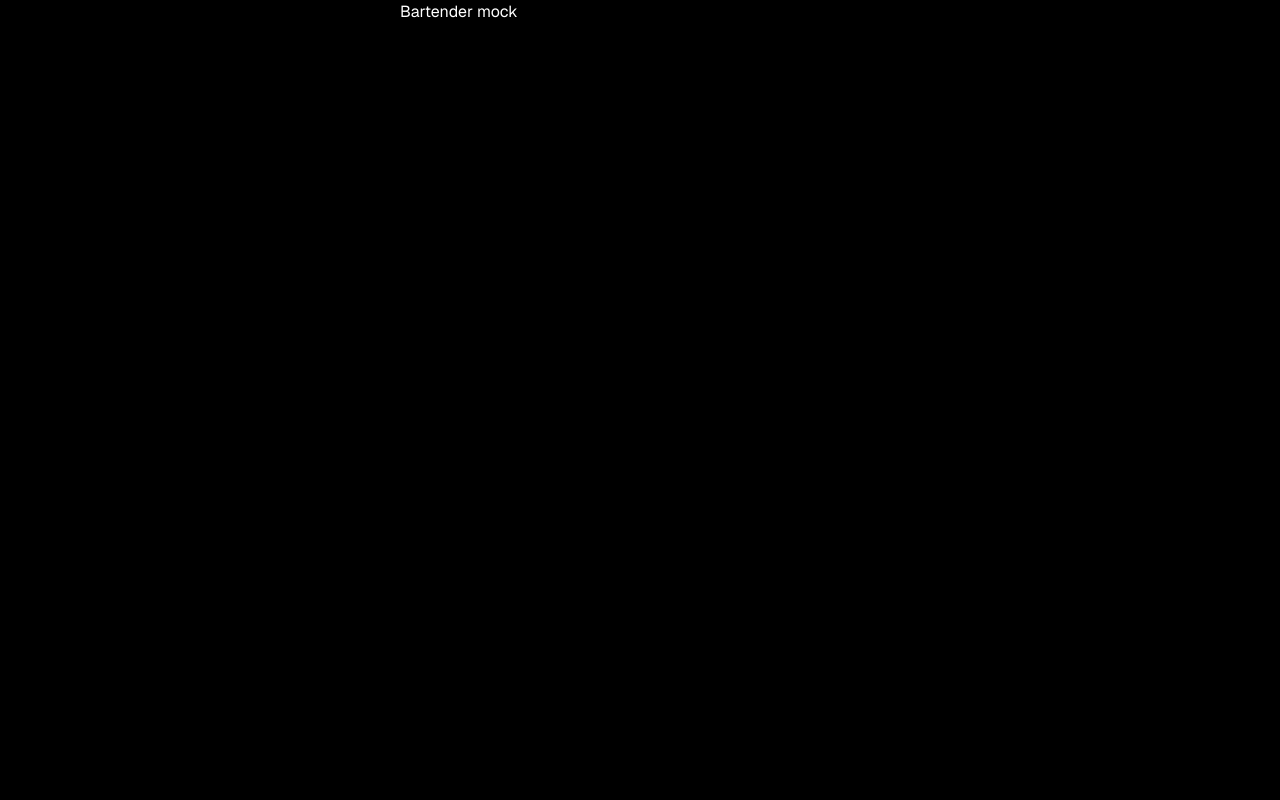
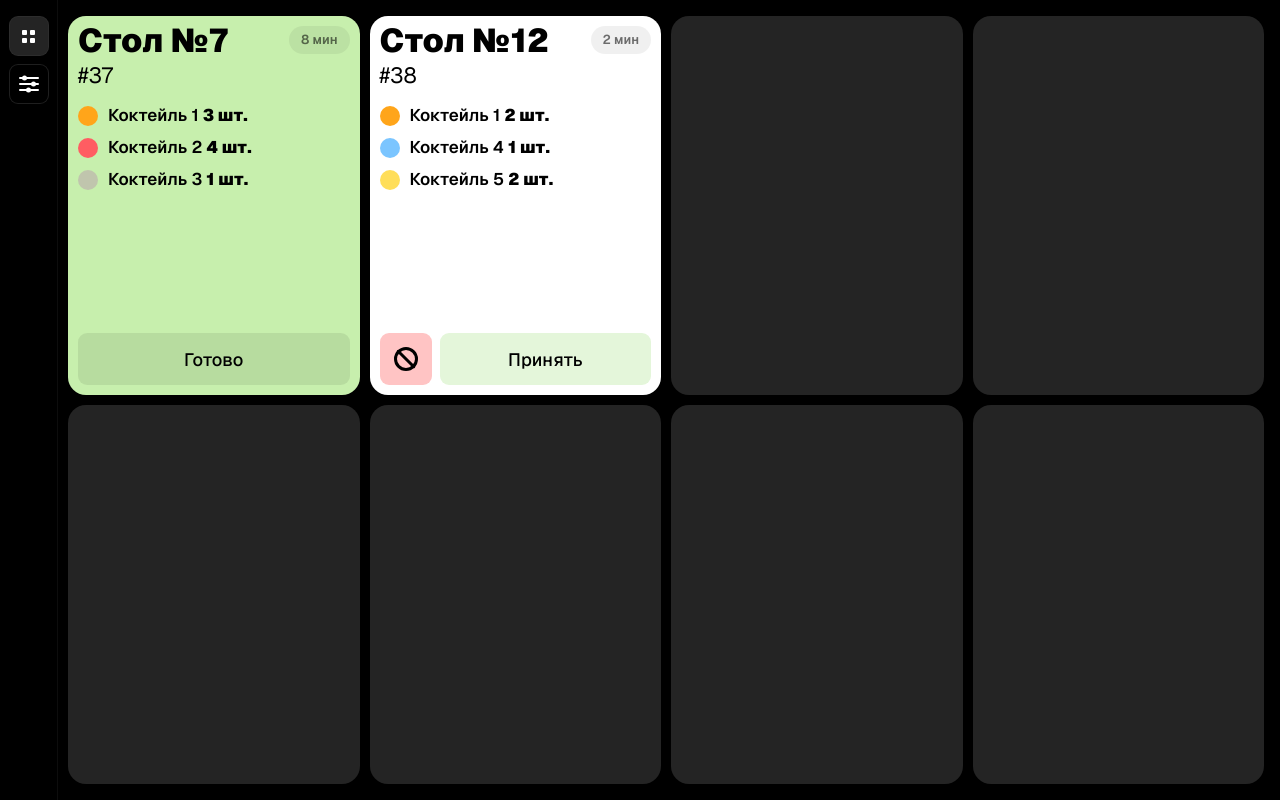
Before and after one commit to baleevskikh/wedbar, a Next.js app: page /bartender/1 in a window 1280 px wide. Built offline with nearby package versions, Linux system fonts and the light colour scheme.

Commit message:
бар офис

```diff
--- /dev/null
+++ b/src/app/bartender/[slug]/components/bartender-shell.tsx
@@ -0,0 +1,59 @@
+"use client";
+
+import Link from "next/link";
+import { usePathname } from "next/navigation";
+
+export function BartenderShell({
+  children,
+  slug,
+}: {
+  children: React.ReactNode;
+  slug: string;
+}) {
+  const pathname = usePathname();
+  const ordersPath = `/bartender/${slug}`;
+  const settingsPath = `/bartender/${slug}/settings`;
+  const isSettings = pathname === settingsPath;
+
+  return (
+    <main className="fixed inset-0 z-50 overflow-hidden bg-black text-black">
+      <aside className="absolute left-0 top-0 z-20 flex h-full w-[58px] flex-col items-center gap-2 border-r border-white/5 bg-black px-2 py-4">
+        <Link
+          aria-label="Панель заказов"
+          className={[
+            "grid size-10 place-items-center rounded-[9px] text-white",
+            isSettings
+              ? "border border-white/12 bg-black"
+              : "bg-[#242424] shadow-[inset_0_0_0_1px_rgba(255,255,255,0.04)]",
+          ].join(" ")}
+          href={ordersPath}
+        >
+          <span className="grid grid-cols-2 gap-[3px]">
+            <span className="size-[5px] rounded-[1px] bg-white" />
+            <span className="size-[5px] rounded-[1px] bg-white" />
+            <span className="size-[5px] rounded-[1px] bg-white" />
+            <span className="size-[5px] rounded-[1px] bg-white" />
+          </span>
+        </Link>
+        <Link
+          aria-label="Настройки"
+          className={[
+            "grid size-10 place-items-center rounded-[9px] text-white",
+            isSettings
+              ? "bg-[#242424] shadow-[inset_0_0_0_1px_rgba(255,255,255,0.04)]"
+              : "border border-white/12 bg-black",
+          ].join(" ")}
+          href={settingsPath}
+        >
+          <span className="flex flex-col gap-[4px]">
+            <span className="h-[2px] w-5 rounded-full bg-white before:block before:size-[5px] before:-translate-y-[1.5px] before:translate-x-[3px] before:rounded-full before:bg-white" />
+            <span className="h-[2px] w-5 rounded-full bg-white before:block before:size-[5px] before:-translate-y-[1.5px] before:translate-x-[12px] before:rounded-full before:bg-white" />
+            <span className="h-[2px] w-5 rounded-full bg-white before:block before:size-[5px] before:-translate-y-[1.5px] before:translate-x-[7px] before:rounded-full before:bg-white" />
+          </span>
+        </Link>
+      </aside>
+
+      <div className="ml-[58px] h-dvh">{children}</div>
+    </main>
+  );
+}
--- /dev/null
+++ b/src/app/bartender/[slug]/layout.tsx
@@ -0,0 +1,13 @@
+import { BartenderShell } from "./components/bartender-shell";
+
+export default async function BartenderLayout({
+  children,
+  params,
+}: {
+  children: React.ReactNode;
+  params: Promise<{ slug: string }>;
+}) {
+  const { slug } = await params;
+
+  return <BartenderShell slug={slug}>{children}</BartenderShell>;
+}
--- a/src/app/bartender/[slug]/page.tsx
+++ b/src/app/bartender/[slug]/page.tsx
@@ -1,3 +1,117 @@
+type OrderItem = {
+  color: string;
+  name: string;
+  qty: number;
+};
+
+type OrderCard = {
+  id: string;
+  table: number;
+  minutesAgo: number;
+  status: "in_progress" | "pending";
+  items: OrderItem[];
+};
+
+const orders: OrderCard[] = [
+  {
+    id: "37",
+    table: 7,
+    minutesAgo: 8,
+    status: "in_progress",
+    items: [
+      { color: "bg-[#ffa51a]", name: "Коктейль 1", qty: 3 },
+      { color: "bg-[#ff5d62]", name: "Коктейль 2", qty: 4 },
+      { color: "bg-[#c0c5ad]", name: "Коктейль 3", qty: 1 },
+    ],
+  },
+  {
+    id: "38",
+    table: 12,
+    minutesAgo: 2,
+    status: "pending",
+    items: [
+      { color: "bg-[#ffa51a]", name: "Коктейль 1", qty: 2 },
+      { color: "bg-[#7bc5ff]", name: "Коктейль 4", qty: 1 },
+      { color: "bg-[#ffde59]", name: "Коктейль 5", qty: 2 },
+    ],
+  },
+];
+
+const slots = Array.from({ length: 8 }, (_, index) => orders[index] ?? null);
+
 export default function BartenderPage() {
-  return <main>Bartender mock</main>;
+  return (
+    <section className="grid h-dvh grid-cols-4 grid-rows-2 gap-[10px] p-4 pl-[10px]">
+      {slots.map((order, index) =>
+        order ? (
+          <OrderTicket key={order.id} order={order} />
+        ) : (
+          <EmptySlot key={`empty-${index}`} />
+        ),
+      )}
+    </section>
+  );
 }
+
+function OrderTicket({ order }: { order: OrderCard }) {
+  const isAccepted = order.status === "in_progress";
+
+  return (
+    <article
+      className={[
+        "flex min-h-0 flex-col rounded-[18px] p-[10px]",
+        isAccepted ? "bg-[#c7efad]" : "bg-white",
+      ].join(" ")}
+    >
+      <header className="shrink-0">
+        <div className="flex items-start justify-between gap-3">
+          <div>
+            <h1 className="text-[33px] font-black leading-[0.9] tracking-normal">
+              Стол №{order.table}
+            </h1>
+            <p className="mt-2 text-[22px] leading-none">#{order.id}</p>
+          </div>
+          <time className="rounded-full bg-black/6 px-3 py-1 text-[13px] font-semibold text-black/55">
+            {order.minutesAgo} мин
+          </time>
+        </div>
+      </header>
+
+      <ul className="mt-5 space-y-3">
+        {order.items.map((item) => (
+          <li className="flex items-center gap-[10px]" key={item.name}>
+            <span className={`size-5 rounded-full ${item.color}`} />
+            <span className="min-w-0 text-[17px] font-semibold leading-none">
+              {item.name} <strong>{item.qty} шт.</strong>
+            </span>
+          </li>
+        ))}
+      </ul>
+
+      <footer className="mt-auto flex shrink-0 gap-2">
+        {!isAccepted && (
+          <button
+            aria-label="Отклонить заказ"
+            className="grid size-[52px] place-items-center rounded-[9px] bg-[#ffc4c4] text-black"
+            type="button"
+          >
+            <span className="relative block size-6 rounded-full border-[3px] border-black before:absolute before:left-1/2 before:top-1/2 before:h-[3px] before:w-[25px] before:-translate-x-1/2 before:-translate-y-1/2 before:rotate-45 before:rounded-full before:bg-black" />
+          </button>
+        )}
+        <button
+          className={[
+            "h-[52px] flex-1 rounded-[9px] text-[18px] font-medium",
+            isAccepted ? "bg-black/8" : "bg-[#e4f6da]",
+          ].join(" ")}
+          type="button"
+        >
+          {isAccepted ? "Готово" : "Принять"}
+        </button>
+      </footer>
+    </article>
+  );
+}
+
+function EmptySlot() {
+  return <div className="min-h-0 rounded-[18px] bg-[#242424]" />;
+}
--- /dev/null
+++ b/src/app/bartender/[slug]/settings/page.tsx
@@ -0,0 +1,44 @@
+const drinks = [
+  { name: "Коктейль 1", stopped: false, color: "bg-[#ffa51a]" },
+  { name: "Коктейль 2", stopped: true, color: "bg-[#ff5d62]" },
+  { name: "Коктейль 3", stopped: false, color: "bg-[#c0c5ad]" },
+  { name: "Коктейль 4", stopped: false, color: "bg-[#7bc5ff]" },
+  { name: "Коктейль 5", stopped: false, color: "bg-[#ffde59]" },
+];
+
+export default function BartenderSettingsPage() {
+  return (
+    <section className="h-dvh overflow-hidden bg-black p-4 pl-[10px] text-white">
+      <div className="flex h-full flex-col rounded-[18px] bg-[#242424] p-6">
+        <header className="shrink-0">
+          <h1 className="text-[34px] font-black leading-none">Настройки</h1>
+          <p className="mt-2 text-lg text-white/55">Стоп-лист напитков</p>
+        </header>
+
+        <div className="mt-8 grid max-w-[620px] gap-3">
+          {drinks.map((drink) => (
+            <div
+              className="flex items-center justify-between gap-4 rounded-xl bg-white px-4 py-4 text-black"
+              key={drink.name}
+            >
+              <div className="flex min-w-0 items-center gap-3">
+                <span className={`size-5 shrink-0 rounded-full ${drink.color}`} />
+                <span className="truncate text-xl font-bold">{drink.name}</span>
+              </div>
+              <button
+                aria-pressed={drink.stopped}
+                className={[
+                  "flex h-8 w-[58px] items-center rounded-full p-1 transition",
+                  drink.stopped ? "justify-end bg-[#ff5d62]" : "justify-start bg-[#dff1d6]",
+                ].join(" ")}
+                type="button"
+              >
+                <span className="size-6 rounded-full bg-white shadow-sm" />
+              </button>
+            </div>
+          ))}
+        </div>
+      </div>
+    </section>
+  );
+}
```
